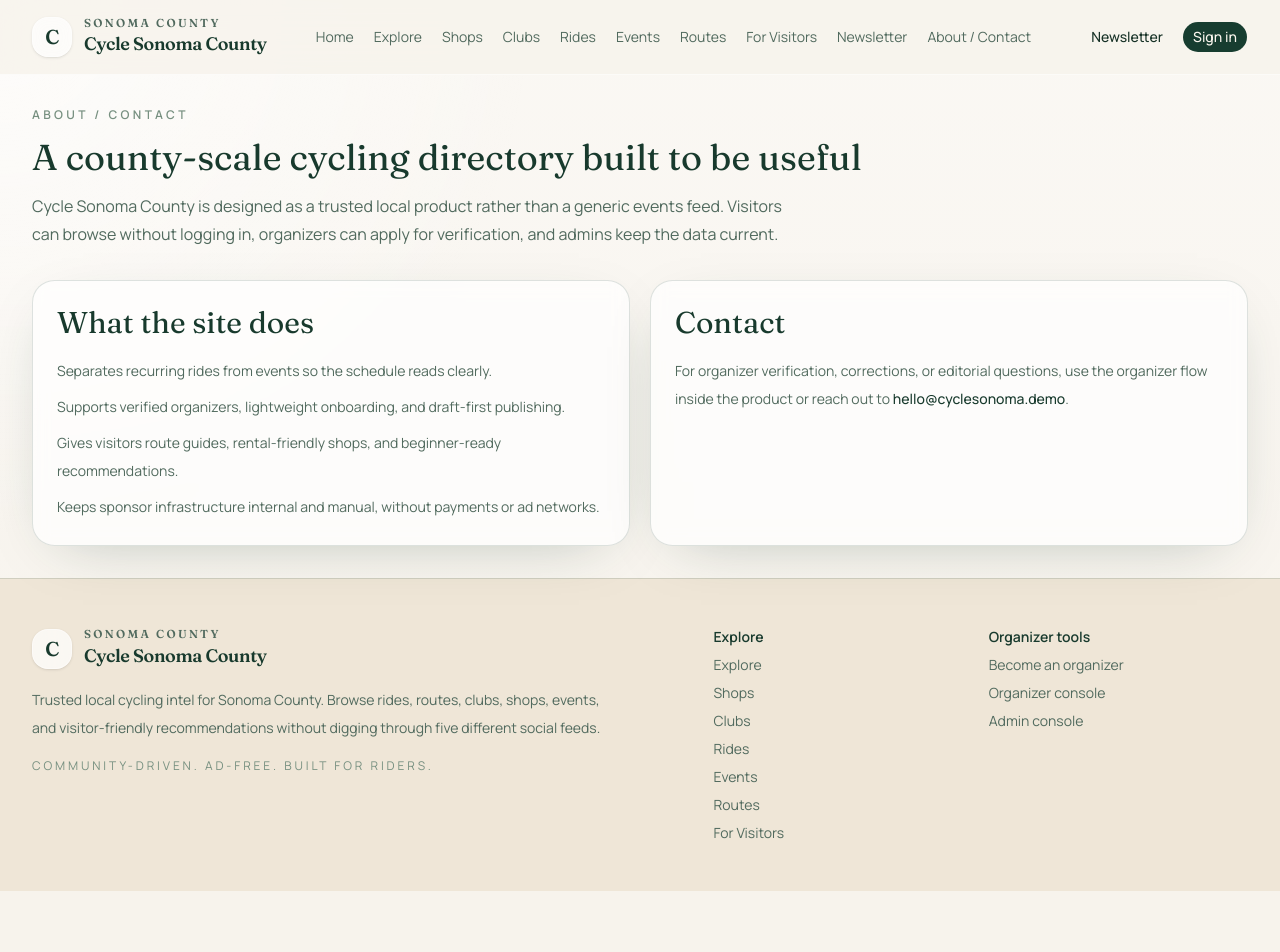
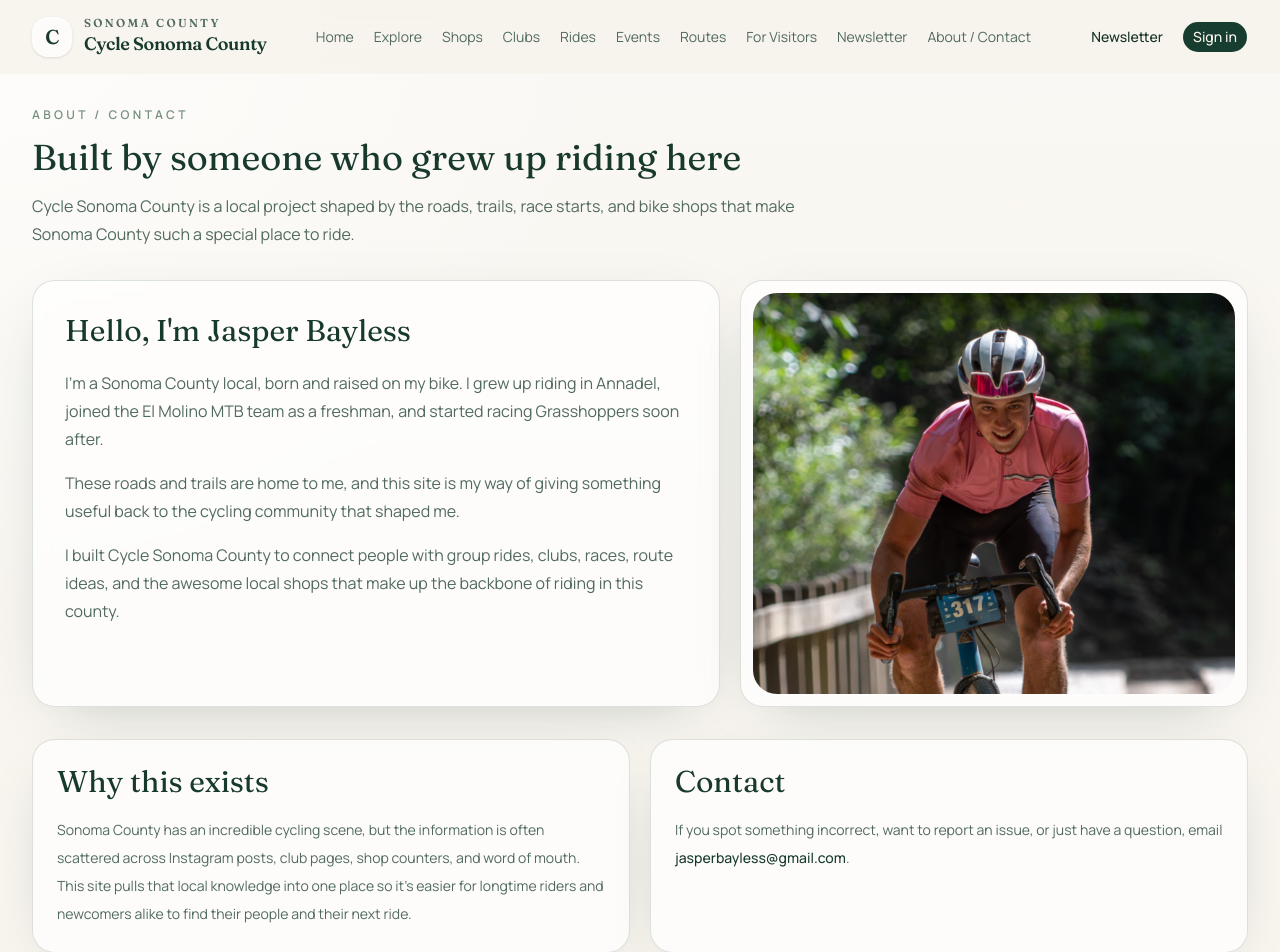
Before and after one commit to JasperJB/cycle-sonoma-county, a Next.js app: page /about in a window 1280 px wide. Shown: the top 952 px of the page. Before the commit the page ends 891 px from the top, so only its background shows below. Built offline with nearby package versions, Linux system fonts and the light colour scheme; no server answers.

Commit message:
feat: enhance About page with personal story and image

```diff
--- a/app/about/page.tsx
+++ b/app/about/page.tsx
@@ -1,3 +1,5 @@
+import Image from "next/image";
+
 import { PageShell, SectionHeading } from "@/components/page-shell";
 
 export default function AboutPage() {
@@ -5,27 +7,61 @@ export default function AboutPage() {
     <PageShell className="gap-8">
       <SectionHeading
         eyebrow="About / Contact"
-        title="A county-scale cycling directory built to be useful"
-        description="Cycle Sonoma County is designed as a trusted local product rather than a generic events feed. Visitors can browse without logging in, organizers can apply for verification, and admins keep the data current."
+        title="Built by someone who grew up riding here"
+        description="Cycle Sonoma County is a local project shaped by the roads, trails, race starts, and bike shops that make Sonoma County such a special place to ride."
       />
+      <section className="grid gap-5 lg:grid-cols-[1.15fr_0.85fr]">
+        <div className="surface-card space-y-5 p-6 sm:p-8">
+          <h2 className="font-heading text-3xl text-[var(--color-pine)]">Hello, I&apos;m Jasper Bayless</h2>
+          <div className="space-y-4 text-sm leading-7 text-[var(--color-forest-muted)] sm:text-base">
+            <p>
+              I&apos;m a Sonoma County local, born and raised on my bike. I grew up riding in Annadel,
+              joined the El Molino MTB team as a freshman, and started racing Grasshoppers soon after.
+            </p>
+            <p>
+              These roads and trails are home to me, and this site is my way of giving something useful
+              back to the cycling community that shaped me.
+            </p>
+            <p>
+              I built Cycle Sonoma County to connect people with group rides, clubs, races, route ideas,
+              and the awesome local shops that make up the backbone of riding in this county.
+            </p>
+          </div>
+        </div>
+
+        <div className="surface-card overflow-hidden p-3">
+          <div className="relative aspect-[1334/1107] overflow-hidden rounded-[1.5rem]">
+            <Image
+              src="/JasperBayless_cycleSoco.png"
+              alt="Jasper Bayless with his bike in Sonoma County."
+              fill
+              sizes="(max-width: 1024px) 100vw, 40vw"
+              className="object-cover"
+              priority
+            />
+          </div>
+        </div>
+      </section>
+
       <section className="grid gap-5 lg:grid-cols-2">
         <div className="surface-card space-y-4 p-6">
-          <h2 className="font-heading text-3xl text-[var(--color-pine)]">What the site does</h2>
-          <ul className="space-y-2 text-sm leading-7 text-[var(--color-forest-muted)]">
-            <li>Separates recurring rides from events so the schedule reads clearly.</li>
-            <li>Supports verified organizers, lightweight onboarding, and draft-first publishing.</li>
-            <li>Gives visitors route guides, rental-friendly shops, and beginner-ready recommendations.</li>
-            <li>Keeps sponsor infrastructure internal and manual, without payments or ad networks.</li>
-          </ul>
+          <h2 className="font-heading text-3xl text-[var(--color-pine)]">Why this exists</h2>
+          <p className="text-sm leading-7 text-[var(--color-forest-muted)]">
+            Sonoma County has an incredible cycling scene, but the information is often scattered across
+            Instagram posts, club pages, shop counters, and word of mouth. This site pulls that local
+            knowledge into one place so it&apos;s easier for longtime riders and newcomers alike to find
+            their people and their next ride.
+          </p>
         </div>
+
         <div className="surface-card space-y-4 p-6">
           <h2 className="font-heading text-3xl text-[var(--color-pine)]">Contact</h2>
           <p className="text-sm leading-7 text-[var(--color-forest-muted)]">
-            For organizer verification, corrections, or editorial questions, use the
-            organizer flow inside the product or reach out to{" "}
-            <a className="font-medium text-[var(--color-pine)]" href="mailto:hello@cyclesonoma.demo">
-              hello@cyclesonoma.demo
-            </a>.
+            If you spot something incorrect, want to report an issue, or just have a question, email{" "}
+            <a className="font-medium text-[var(--color-pine)]" href="mailto:jasperbayless@gmail.com">
+              jasperbayless@gmail.com
+            </a>
+            .
           </p>
         </div>
       </section>
```
Also changed, not shown: public/JasperBayless_cycleSoco.png (added).
